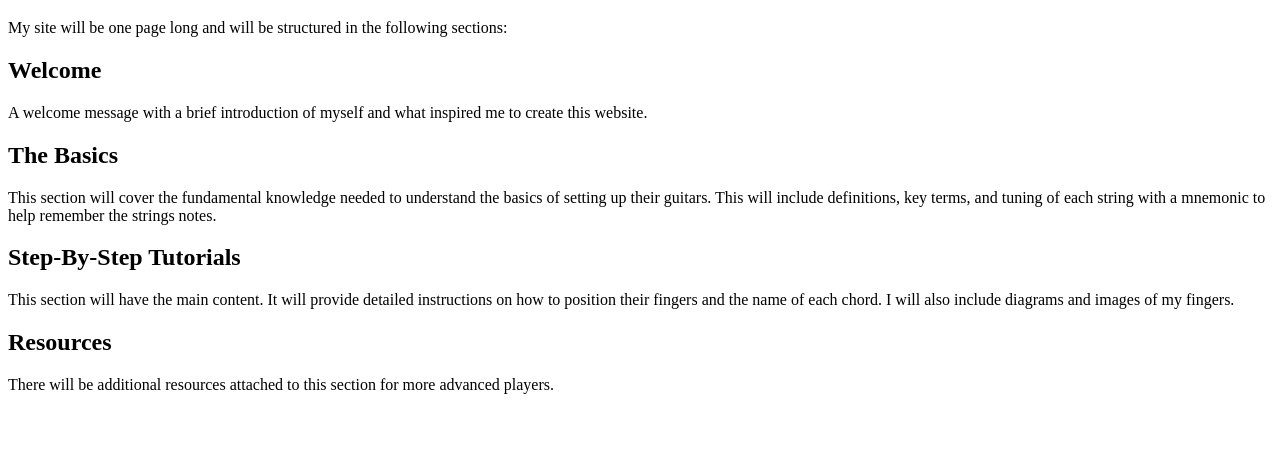
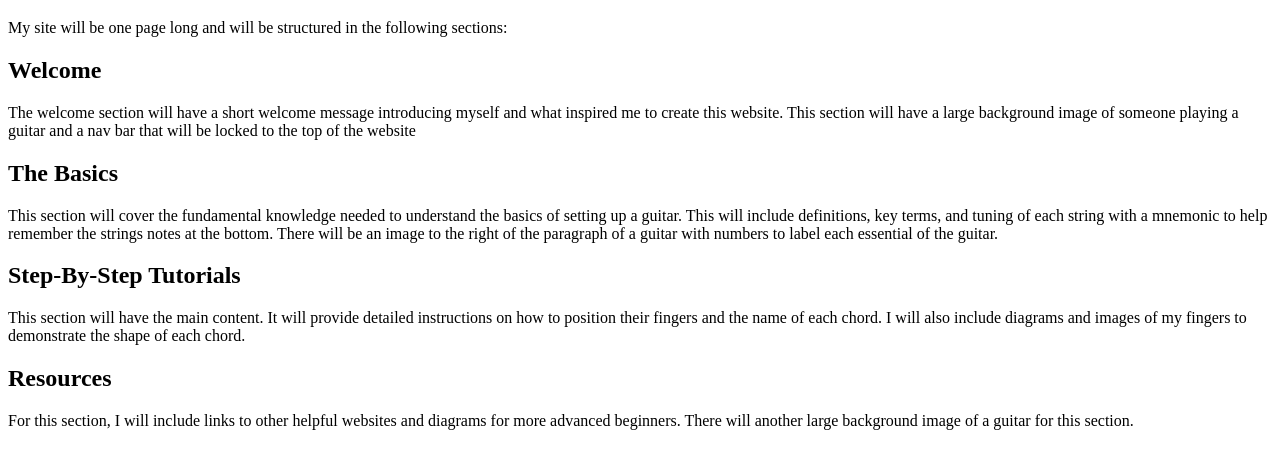
Before and after one commit to Manolo323/my-pwp-manny, a plain HTML site: page public_html/documentation/milestone-2.html in a window 1280 px wide. Shown: the part 61-530 px from the top of the page. Drawn offline with Linux system fonts and the light colour scheme.

Commit message:
added more detailed text to each section

```diff
--- a/public_html/documentation/milestone-2.html
+++ b/public_html/documentation/milestone-2.html
@@ -11,19 +11,19 @@
         </p>
     <h2>Welcome</h2>
         <p>
-            A welcome message with a brief introduction of myself and what inspired me to create this website.
+            The welcome section will have a  short welcome message introducing myself and what inspired me to create this website. This section will have a large background image of someone playing a guitar and a nav bar that will be locked to the top of the website
         </p>
     <h2>The Basics</h2>
         <p>
-            This section will cover the fundamental knowledge needed to understand the basics of setting up their guitars. This will include definitions, key terms, and tuning of each string with a mnemonic to help remember the strings notes.
+            This section will cover the fundamental knowledge needed to understand the basics of setting up a guitar. This will include definitions, key terms, and tuning of each string with a mnemonic to help remember the strings notes at the bottom. There will be an image to the right of the paragraph of a guitar with numbers to label each essential of the guitar.
         </p>
     <h2>Step-By-Step Tutorials</h2>
         <p>
-            This section will have the main content. It will provide detailed instructions on how to position their fingers and the name of each chord. I will also include diagrams and images of my fingers.
+            This section will have the main content. It will provide detailed instructions on how to position their fingers and the name of each chord. I will also include diagrams and images of my fingers to demonstrate the shape of each chord.
         </p>
     <h2>Resources</h2>
         <p>
-            There will be additional resources attached to this section for more advanced players.
+            For this section, I will include links to other helpful websites and diagrams for more advanced beginners. There will another large background image of a guitar for this section.
         </p>
 </body>
 </html>
```
